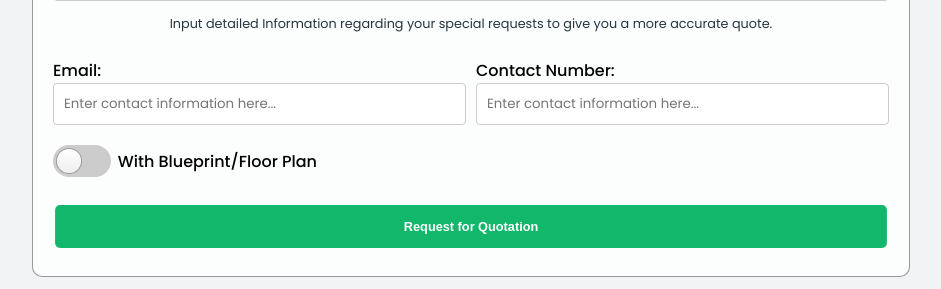
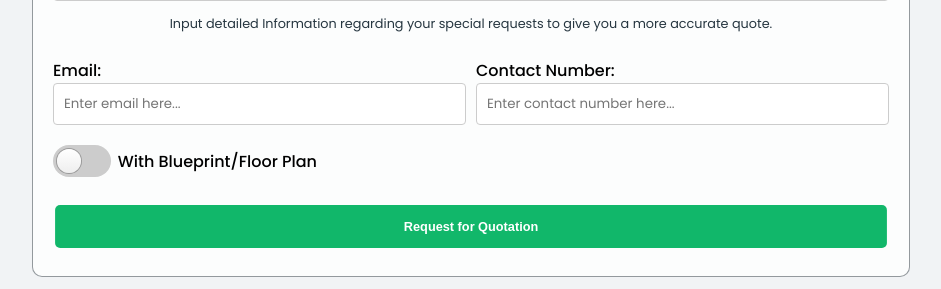
Before and after one commit to skyleccc/FCM-Trading-Services-Project, a PHP site: page /quotations.php in a window 1280 px wide. Shown: the part 1199-1488 px from the top of the page, without its empty margins (169-1110 px from the left). Run offline with PHP 8.4, Linux system fonts and the light colour scheme.

Commit message:
additions to quotation requests

```diff
--- a/Pages/quotations.php
+++ b/Pages/quotations.php
@@ -96,12 +96,12 @@ require '../Controllers/accessDatabase.php';
                 <div class="form-group_two">
                     <div class="input-group">
                     <label for="email">Email:</label>
-                    <input type="text" id="email" name="email" placeholder="Enter contact information here..." >
+                    <input type="text" id="email" name="email" placeholder="Enter email here..." >
                     </div>
                     <div class="space"></div>
                     <div class="input-group">
-                    <label for="contact">Contact Number:</label>
-                    <input type="text" id="contact" name="contact" placeholder="Enter contact information here..." >
+                    <label for="clientContact">Contact Number:</label>
+                    <input type="number" id="clientContact" name="clientContact" placeholder="Enter contact number here..." >
                     </div>
                 </div>
                 <div class="form-group_two">
```
Also changed, not shown: Models/QuotationReqs/fileUpload.php (+4 -3 lines).
